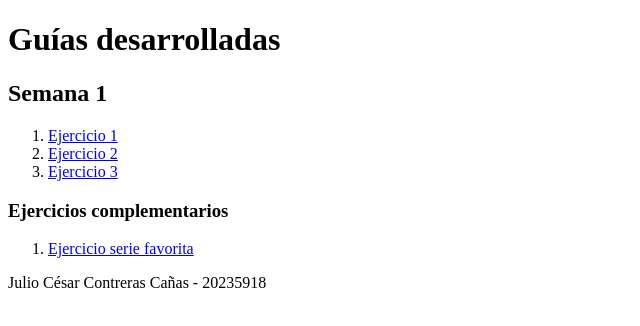
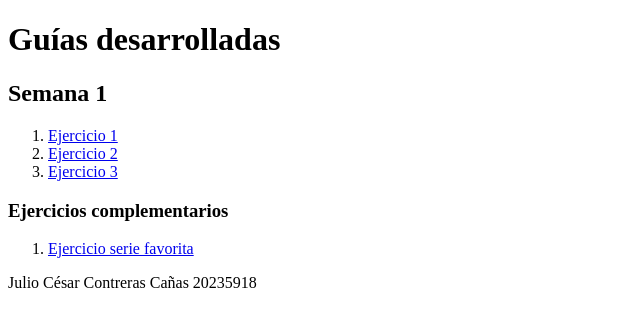
Before and after one commit to Julio626/DesarrolloWeb, a plain HTML site: page Index.html in a window 1280 px wide. Shown: the full height of the page, 0-640 px from the left. Drawn offline with Linux system fonts and the light colour scheme.

Commit message:
Update Index.html

```diff
--- a/Index.html
+++ b/Index.html
@@ -22,7 +22,7 @@
     </ol>
 
     <footer>
-        <p class="footer-text">Julio César Contreras Cañas - 20235918</p>
+        <p class="footer-text">Julio César Contreras Cañas 20235918</p>
     </footer>
 </body>
 </html>
```
